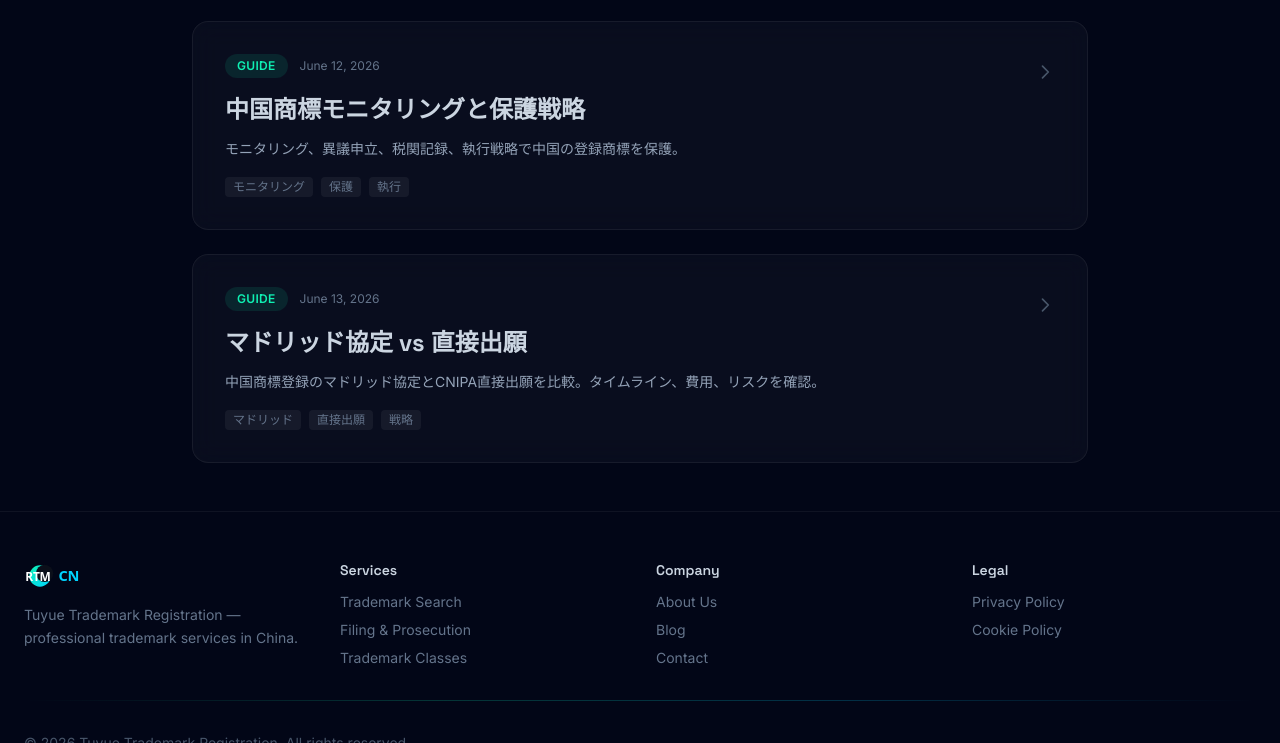
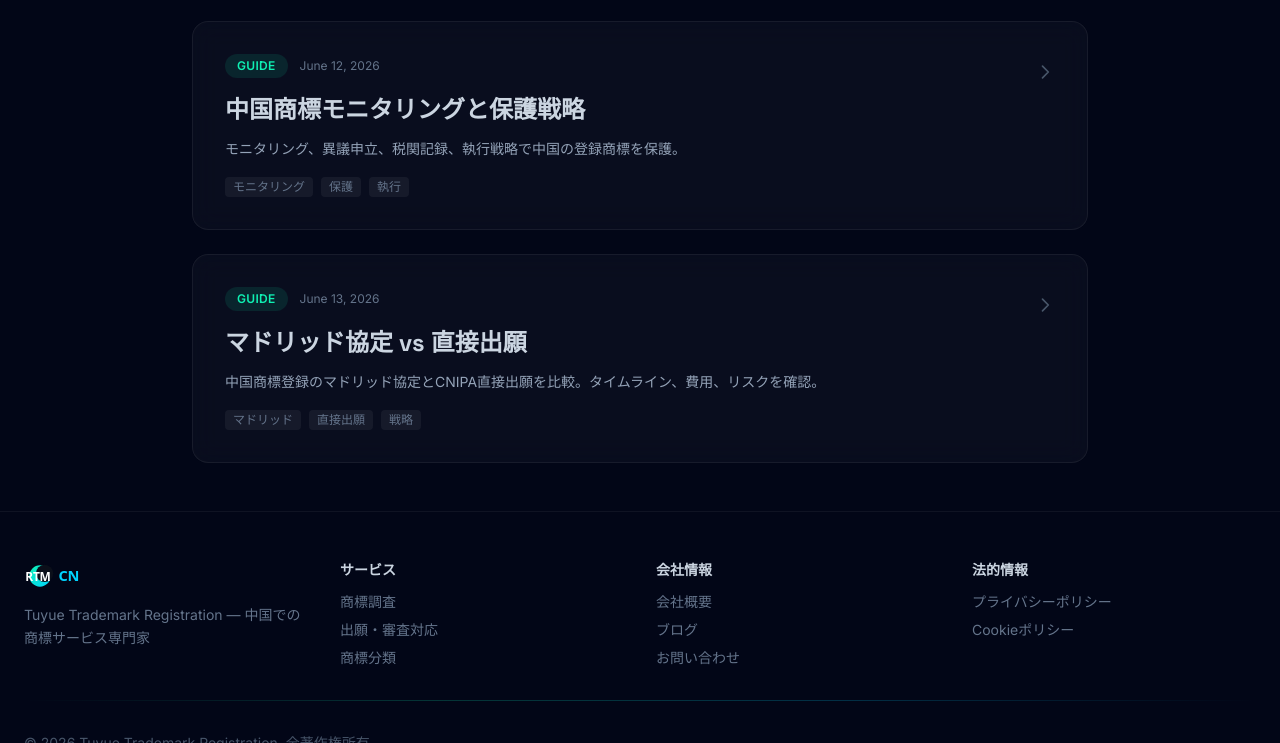
Before and after one commit to Ghiagainstu/registertrademarkinchina, a website: page dist/blog/ja/index.html in a window 1280 px wide. Shown: the part 2057-2800 px from the top of the page. Drawn offline with nearby package versions, Linux system fonts and the light colour scheme.

Commit message:
fix: translate JA blog index nav + footer, fix links to /ja/ paths

```diff
--- a/dist/blog/ja/index.html
+++ b/dist/blog/ja/index.html
@@ -44,12 +44,12 @@
         <img src="/images/logo-v1-preview.svg" alt="RTMCN logo" class="h-8 w-auto">
       </a>
       <div class="hidden md:flex items-center gap-8">
-        <a href="/" class="text-sm text-slate-400 hover:text-white transition-colors">Home</a>
-        <a href="/services.html" class="text-sm text-slate-400 hover:text-white transition-colors">Services</a>
-        <a href="/classes.html" class="text-sm text-slate-400 hover:text-white transition-colors">Classes</a>
-        <a href="/about.html" class="text-sm text-slate-400 hover:text-white transition-colors">About</a>
+        <a href="/ja/" class="text-sm text-slate-400 hover:text-white transition-colors">ホーム</a>
+        <a href="/ja/services.html" class="text-sm text-slate-400 hover:text-white transition-colors">サービス</a>
+        <a href="/ja/classes.html" class="text-sm text-slate-400 hover:text-white transition-colors">分類</a>
+        <a href="/ja/about.html" class="text-sm text-slate-400 hover:text-white transition-colors">会社概要</a>
         <a href="/blog/ja/" class="text-sm text-brand font-semibold">ブログ</a>
-        <a href="/contact.html" class="text-sm text-slate-400 hover:text-white transition-colors">Contact</a>
+        <a href="/ja/contact.html" class="text-sm text-slate-400 hover:text-white transition-colors">お問い合わせ</a>
       </div>
             <div class="relative" id="lang-switcher">
         <button id="lang-btn" class="text-sm text-slate-400 hover:text-white transition-colors flex items-center gap-1" aria-label="言語選択" aria-expanded="false">
@@ -67,12 +67,12 @@
       </button>
     </div>
     <div id="mobile-menu" class="hidden md:hidden px-6 pb-4 space-y-3">
-      <a href="/" class="block text-slate-300 hover:text-white">Home</a>
-      <a href="/services.html" class="block text-slate-300 hover:text-white">Services</a>
-      <a href="/classes.html" class="block text-slate-300 hover:text-white">Classes</a>
-      <a href="/about.html" class="block text-slate-300 hover:text-white">About</a>
+      <a href="/ja/" class="block text-slate-300 hover:text-white">ホーム</a>
+      <a href="/ja/services.html" class="block text-slate-300 hover:text-white">サービス</a>
+      <a href="/ja/classes.html" class="block text-slate-300 hover:text-white">分類</a>
+      <a href="/ja/about.html" class="block text-slate-300 hover:text-white">会社概要</a>
       <a href="/blog/ja/" class="block text-brand font-semibold">ブログ</a>
-      <a href="/contact.html" class="block text-slate-300 hover:text-white">Contact</a>
+      <a href="/ja/contact.html" class="block text-slate-300 hover:text-white">お問い合わせ</a>
     </div>
   </nav>
 
@@ -274,35 +274,35 @@
       <div class="grid md:grid-cols-4 gap-8 mb-8">
         <div>
           <a href="/" class="flex items-center gap-2"><img src="/images/logo-v1-preview.svg" alt="RTMCN - Tuyue Trademark Registration logo" class="h-8 w-auto"></a>
-          <p class="text-slate-500 text-sm mt-3 leading-relaxed">Tuyue Trademark Registration — professional trademark services in China.</p>
+          <p class="text-slate-500 text-sm mt-3 leading-relaxed">Tuyue Trademark Registration — 中国での商標サービス専門家</p>
         </div>
         <div>
-          <h4 class="font-display font-semibold text-sm mb-3">Services</h4>
+          <h4 class="font-display font-semibold text-sm mb-3">サービス</h4>
           <ul class="space-y-2 text-sm text-slate-500">
-            <li><a href="/services.html" class="hover:text-brand transition-colors">Trademark Search</a></li>
-            <li><a href="/services.html" class="hover:text-brand transition-colors">Filing &amp; Prosecution</a></li>
-            <li><a href="/classes.html" class="hover:text-brand transition-colors">Trademark Classes</a></li>
+            <li><a href="/ja/services.html" class="hover:text-brand transition-colors">商標調査</a></li>
+            <li><a href="/ja/services.html" class="hover:text-brand transition-colors">出願・審査対応</a></li>
+            <li><a href="/ja/classes.html" class="hover:text-brand transition-colors">商標分類</a></li>
           </ul>
         </div>
         <div>
-          <h4 class="font-display font-semibold text-sm mb-3">Company</h4>
+          <h4 class="font-display font-semibold text-sm mb-3">会社情報</h4>
           <ul class="space-y-2 text-sm text-slate-500">
-            <li><a href="/about.html" class="hover:text-brand transition-colors">About Us</a></li>
-            <li><a href="/blog/" class="hover:text-brand transition-colors">Blog</a></li>
-            <li><a href="/contact.html" class="hover:text-brand transition-colors">Contact</a></li>
+            <li><a href="/ja/about.html" class="hover:text-brand transition-colors">会社概要</a></li>
+            <li><a href="/blog/ja/" class="hover:text-brand transition-colors">ブログ</a></li>
+            <li><a href="/ja/contact.html" class="hover:text-brand transition-colors">お問い合わせ</a></li>
           </ul>
         </div>
         <div>
-          <h4 class="font-display font-semibold text-sm mb-3">Legal</h4>
+          <h4 class="font-display font-semibold text-sm mb-3">法的情報</h4>
           <ul class="space-y-2 text-sm text-slate-500">
-            <li><a href="/privacy.html" class="hover:text-brand transition-colors">Privacy Policy</a></li>
-            <li><a href="/cookie.html" class="hover:text-brand transition-colors">Cookie Policy</a></li>
+            <li><a href="/ja/privacy.html" class="hover:text-brand transition-colors">プライバシーポリシー</a></li>
+            <li><a href="/ja/cookie.html" class="hover:text-brand transition-colors">Cookieポリシー</a></li>
           </ul>
         </div>
       </div>
       <div class="section-divider mb-8"></div>
       <div class="flex flex-col md:flex-row justify-between items-center gap-4 text-sm text-slate-600">
-        <p>&copy; 2026 Tuyue Trademark Registration. All rights reserved.</p>
+        <p>&copy; 2026 Tuyue Trademark Registration. 全著作権所有。</p>
       </div>
     </div>
   </footer>
@@ -564,35 +564,35 @@
       <div class="grid md:grid-cols-4 gap-8 mb-8">
         <div>
           <a href="/" class="flex items-center gap-2"><img src="/images/logo-v1-preview.svg" alt="RTMCN - Tuyue Trademark Registration logo" class="h-8 w-auto"></a>
-          <p class="text-slate-500 text-sm mt-3 leading-relaxed">Tuyue Trademark Registration — professional trademark services in China.</p>
+          <p class="text-slate-500 text-sm mt-3 leading-relaxed">Tuyue Trademark Registration — 中国での商標サービス専門家</p>
         </div>
         <div>
-          <h4 class="font-display font-semibold text-sm mb-3">Services</h4>
+          <h4 class="font-display font-semibold text-sm mb-3">サービス</h4>
           <ul class="space-y-2 text-sm text-slate-500">
-            <li><a href="/services.html" class="hover:text-brand transition-colors">Trademark Search</a></li>
-            <li><a href="/services.html" class="hover:text-brand transition-colors">Filing &amp; Prosecution</a></li>
-            <li><a href="/classes.html" class="hover:text-brand transition-colors">Trademark Classes</a></li>
+            <li><a href="/ja/services.html" class="hover:text-brand transition-colors">商標調査</a></li>
+            <li><a href="/ja/services.html" class="hover:text-brand transition-colors">出願・審査対応</a></li>
+            <li><a href="/ja/classes.html" class="hover:text-brand transition-colors">商標分類</a></li>
           </ul>
         </div>
         <div>
-          <h4 class="font-display font-semibold text-sm mb-3">Company</h4>
+          <h4 class="font-display font-semibold text-sm mb-3">会社情報</h4>
           <ul class="space-y-2 text-sm text-slate-500">
-            <li><a href="/about.html" class="hover:text-brand transition-colors">About Us</a></li>
-            <li><a href="/blog/" class="hover:text-brand transition-colors">Blog</a></li>
-            <li><a href="/contact.html" class="hover:text-brand transition-colors">Contact</a></li>
+            <li><a href="/ja/about.html" class="hover:text-brand transition-colors">会社概要</a></li>
+            <li><a href="/blog/ja/" class="hover:text-brand transition-colors">ブログ</a></li>
+            <li><a href="/ja/contact.html" class="hover:text-brand transition-colors">お問い合わせ</a></li>
           </ul>
         </div>
         <div>
-          <h4 class="font-display font-semibold text-sm mb-3">Legal</h4>
+          <h4 class="font-display font-semibold text-sm mb-3">法的情報</h4>
           <ul class="space-y-2 text-sm text-slate-500">
-            <li><a href="/privacy.html" class="hover:text-brand transition-colors">Privacy Policy</a></li>
-            <li><a href="/cookie.html" class="hover:text-brand transition-colors">Cookie Policy</a></li>
+            <li><a href="/ja/privacy.html" class="hover:text-brand transition-colors">プライバシーポリシー</a></li>
+            <li><a href="/ja/cookie.html" class="hover:text-brand transition-colors">Cookieポリシー</a></li>
           </ul>
         </div>
       </div>
       <div class="section-divider mb-8"></div>
       <div class="flex flex-col md:flex-row justify-between items-center gap-4 text-sm text-slate-600">
-        <p>&copy; 2026 Tuyue Trademark Registration. All rights reserved.</p>
+        <p>&copy; 2026 Tuyue Trademark Registration. 全著作権所有。</p>
       </div>
     </div>
   </footer>
```
